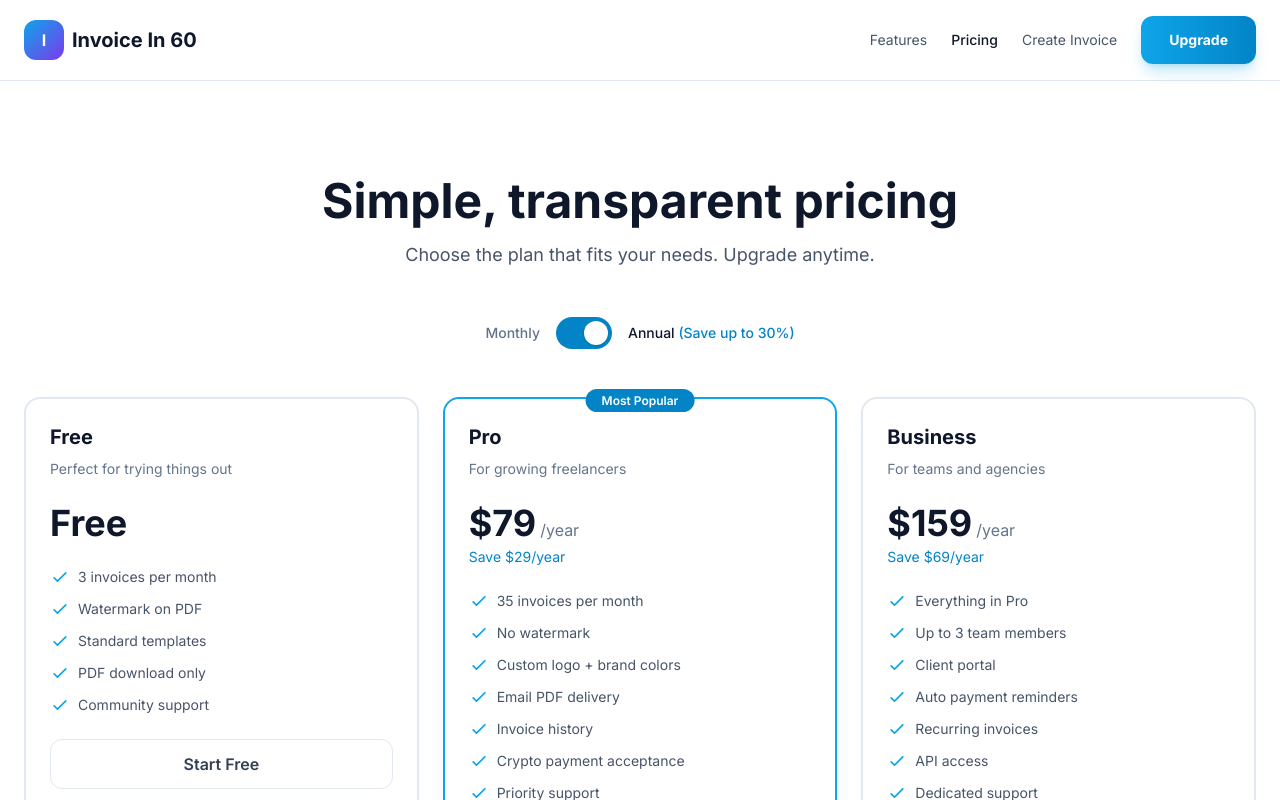
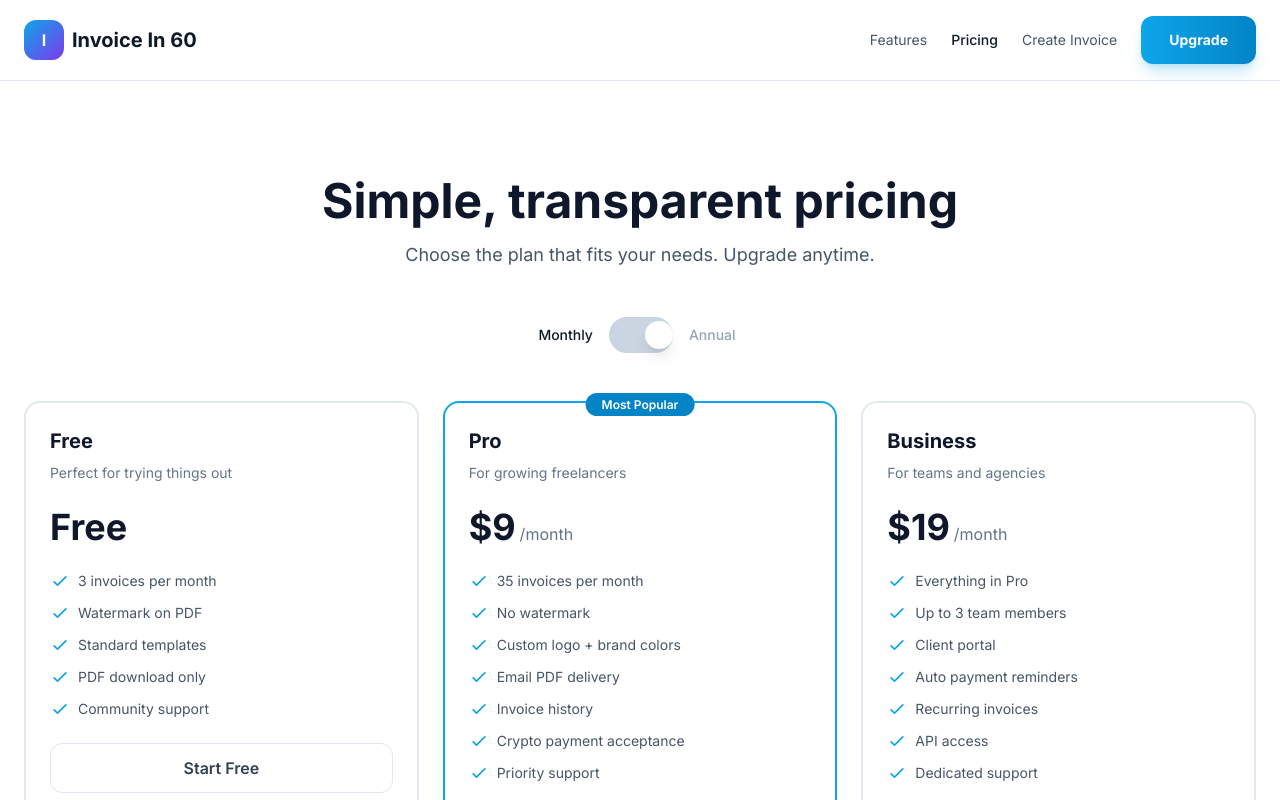
Before and after one commit to Luka69tech/invoice-in-60, a Next.js app: page /pricing in a window 1280 px wide. Shown: the top 800 px of the page. Built offline with nearby package versions, Linux system fonts and the light colour scheme.

Commit message:
fix: pricing toggle monthly/annual, add CRON_SECRET to env example

```diff
--- a/app/pricing/page.tsx
+++ b/app/pricing/page.tsx
@@ -71,18 +71,18 @@ const featureComparison = [
 ];
 
 export default function PricingPage() {
-  const [annual, setAnnual] = useState(true);
+  const [annual, setAnnual] = useState(false);
 
-  const formatPrice = (price: number) => {
+  const formatPrice = (price: number, isMonthly: boolean) => {
     if (price === 0) return "Free";
-    return `$${price}`;
+    return `$${price}${isMonthly ? "/mo" : ""}`;
   };
 
-  const savings = (monthly: number, annual: number) => {
+  const savingsPercent = (monthly: number, annual: number) => {
     if (monthly === 0 || annual === 0) return null;
-    const yearlyCost = monthly * 12;
-    const saved = yearlyCost - annual;
-    return saved;
+    const yearlyMonthly = monthly * 12;
+    const pct = Math.round(((yearlyMonthly - annual) / yearlyMonthly) * 100);
+    return pct;
   };
 
   const renderCheck = (value: boolean | string) => {
@@ -143,26 +143,28 @@ export default function PricingPage() {
           </p>
         </div>
 
-        {/* Toggle - Fixed: dot moves to opposite side */}
+        {/* Toggle */}
         <div className="mb-12 flex items-center justify-center gap-4">
-          <span className={`text-sm font-medium ${!annual ? "text-slate-900" : "text-slate-500"}`}>
+          <span className={`text-sm font-medium transition-colors ${!annual ? "text-slate-900" : "text-slate-400"}`}>
             Monthly
           </span>
           <button
             onClick={() => setAnnual(!annual)}
-            className={`relative h-8 w-14 rounded-full transition-colors ${
-              annual ? "bg-sky-600" : "bg-slate-300"
+            className={`relative h-9 w-16 rounded-full transition-colors duration-300 ${
+              annual ? "bg-emerald-500" : "bg-slate-300"
             }`}
           >
             <span
-              className={`absolute top-1 h-6 w-6 rounded-full bg-white shadow transition-transform duration-200 ${
-                annual ? "left-7" : "left-1"
+              className={`absolute top-1 h-7 w-7 rounded-full bg-white shadow-lg transition-transform duration-300 ease-out ${
+                annual ? "translate-x-8" : "translate-x-1"
               }`}
-              style={{ left: annual ? "28px" : "4px" }}
             />
           </button>
-          <span className={`text-sm font-medium ${annual ? "text-slate-900" : "text-slate-500"}`}>
-            Annual <span className="text-sky-600">(Save up to 30%)</span>
+          <span className={`text-sm font-medium transition-colors ${annual ? "text-slate-900" : "text-slate-400"}`}>
+            Annual
+            <span className={`ml-1.5 text-xs font-medium ${annual ? "text-emerald-600" : "text-slate-400"}`}>
+              {annual ? "Save up to 30%" : ""}
+            </span>
           </span>
         </div>
 
@@ -177,10 +179,17 @@ export default function PricingPage() {
                   : "border-slate-200 hover:border-slate-300"
               }`}
             >
-              {plan.popular && (
+              {plan.popular && !annual && (
                 <div className="absolute -top-3 left-1/2 -translate-x-1/2">
                   <span className="rounded-full bg-sky-600 px-4 py-1 text-xs font-semibold text-white">
                     Most Popular
+                  </span>
+                </div>
+              )}
+              {annual && plan.price.monthly > 0 && (
+                <div className="absolute -top-3 left-1/2 -translate-x-1/2">
+                  <span className="rounded-full bg-emerald-500 px-4 py-1 text-xs font-semibold text-white">
+                    Best Value
                   </span>
                 </div>
               )}
@@ -191,19 +200,32 @@ export default function PricingPage() {
               </div>
 
               <div className="mb-6">
+                {/* Price display with animation */}
+                <div className="transition-all duration-300">
                   <div className="flex items-baseline gap-1">
                     <span className="text-4xl font-bold text-slate-900">
-                    {formatPrice(annual ? plan.price.annual : plan.price.monthly)}
+                      {plan.price.monthly === 0 ? "Free" : `$${annual ? plan.price.annual : plan.price.monthly}`}
                     </span>
                     <span className="text-slate-500">
                       {plan.price.monthly === 0 ? "" : annual ? "/year" : "/month"}
                     </span>
                   </div>
+                  {/* Monthly equivalent for annual */}
                   {annual && plan.price.monthly > 0 && (
-                  <p className="mt-1 text-sm text-sky-600">
-                    Save ${savings(plan.price.monthly, plan.price.annual)}/year
+                    <p className="text-xs text-slate-400 mt-1 transition-all duration-300">
+                      ${Math.round(plan.price.annual / 12)}/month billed annually
                     </p>
                   )}
+                  {/* Savings badge */}
+                  {annual && plan.price.monthly > 0 && (
+                    <div className="mt-2 inline-flex items-center gap-1 rounded-full bg-emerald-100 px-2.5 py-0.5 text-xs font-semibold text-emerald-700 transition-all duration-300">
+                      <svg className="h-3 w-3" fill="none" viewBox="0 0 24 24" stroke="currentColor">
+                        <path strokeLinecap="round" strokeLinejoin="round" strokeWidth={3} d="M5 13l4 4L19 7" />
+                      </svg>
+                      Save {savingsPercent(plan.price.monthly, plan.price.annual)}%
+                    </div>
+                  )}
+                </div>
               </div>
 
               <ul className="mb-6 space-y-3">
```
Also changed, not shown: 1 other file (tests, documents, lock files or other folders). Lines whose indentation alone changed are shown as unchanged.
